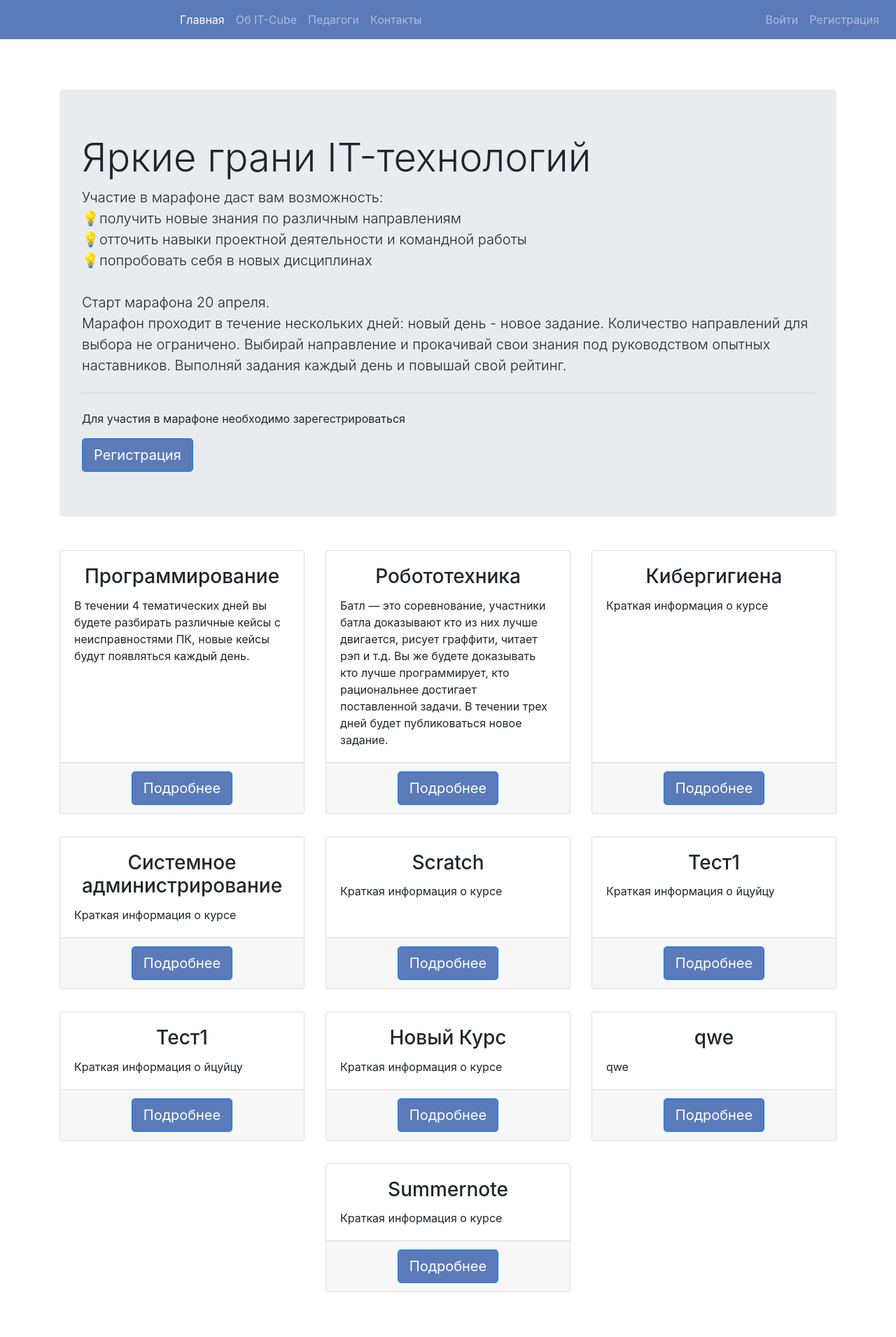
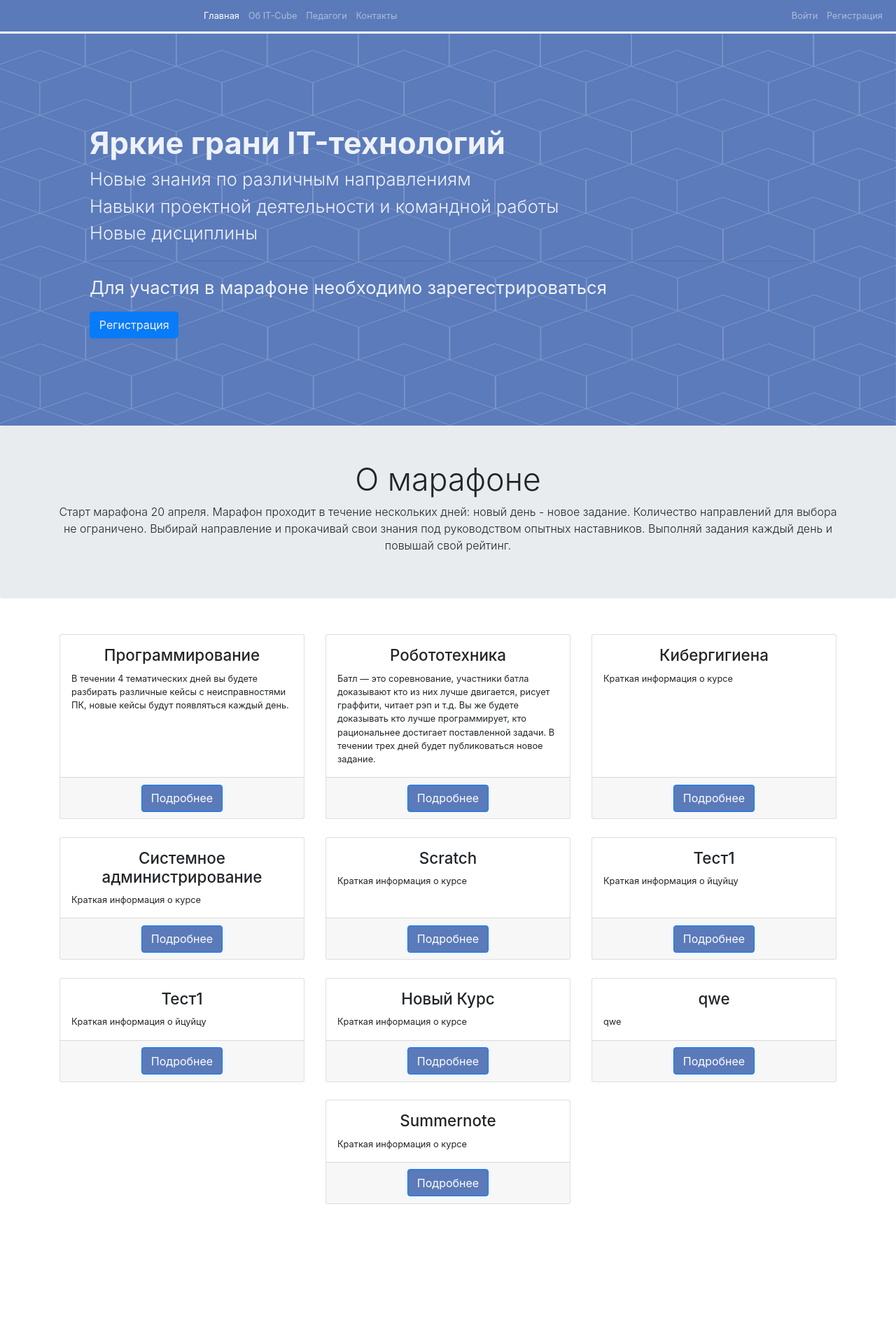
Before and after one commit to Markoni23/itcubemarathon, a Django app: page / in a window 1280 px wide. Shown: the whole page at 70% size. After the commit the page ends 1720 px from the top, so only its background shows below. Run offline with Django 3.2, Linux system fonts and the light colour scheme; data comes from the database, SQL or seed files in the repository; some libraries are stand-ins or nearby versions.

Commit message:
index changes

```diff
--- /dev/null
+++ b/itcubesite/static/css/custom.css
@@ -0,0 +1,46 @@
+/* CSS */
+
+html{
+  font-size: calc(1vw);
+  width: 100%;
+  max-width: 100%;
+  overflow-x: hidden;
+}
+
+body
+{
+  width: 100%;
+  max-width: 100%;
+  overflow-x: hidden;
+}
+
+.img__container {
+  position: relative;
+  margin: 20px auto 30px auto;
+}
+
+.img__container>img {
+  display: inline-block;
+  width: 100%;
+  height: 70vh;
+}
+
+.img__description {
+    position:absolute;
+    width: 80%;
+    top:50%;
+    left:50%;
+    color: white;
+    opacity: 0.9;
+    transform:translate(-50%, -50%);
+    z-index: 1000;
+    font-size: 2em;
+}
+.img__description>p {
+  font-size: 1em;
+}
+
+.img__header {
+  font-weight: bold;
+  font-size: 1.7em;
+}
--- a/marathon/templates/index.html
+++ b/marathon/templates/index.html
@@ -1,32 +1,39 @@
 {% extends 'base.html'%}
-{% block content%}
-<div class="d-flex justify-content-center">
-    <h1></h1>
-</div>
+{% block index %}
+{% load static %}
 
-<div class="d-flex justify-content-center">
-    <p></p>
-</div>
-
-<div class="jumbotron">
-  <h1 class="display-4">Яркие грани IT-технологий</h1>
-  <p class="lead">Участие в марафоне даст вам возможность:
-<br>💡получить новые знания по различным направлениям
-<br>💡отточить навыки проектной деятельности и командной работы
-<br>💡попробовать себя в новых дисциплинах
-<br>
-<br>Старт марафона 20 апреля.
-<br>
-Марафон проходит в течение нескольких дней: новый день -
- новое задание. Количество направлений для выбора не ограничено.
- Выбирай направление и прокачивай свои знания под руководством опытных наставников.
- Выполняй задания каждый день и повышай свой рейтинг.</p>
+    <div class="img__container mt-1 mb-0">
+        <img src="{% static 'images/image.png' %}" class="image" alt="Описание изображения...">
+        <div class="img__description">
+            <div class="img__header">Яркие грани IT-технологий</div>
+          <p class="lead"> Новые знания по различным направлениям
+                      <br> Навыки проектной деятельности и командной работы
+                      <br>Новые дисциплины</p>
           {% if not request.user.is_authenticated %}
             <hr class="my-4">
             <p>Для участия в марафоне необходимо зарегестрироваться</p>
-  <a class="btn btn-primary btn-lg" style="background-color: #5b7ab9;" href="{% url 'register' %}" role="button">Регистрация</a>
+            <a class="btn btn-primary btn-lg" href="{% url 'register' %}" role="button">Регистрация</a>
             {% endif %}
         </div>
+    </div>
+
+    <div class="jumbotron text-center px-5">
+            <h1 class="display-4">О марафоне</h1>
+            <p class="lead mx-5">Старт марафона 20 апреля.
+                Марафон проходит в течение нескольких дней: новый день - новое задание.
+                 Количество направлений для выбора не ограничено.
+                 Выбирай направление и прокачивай свои знания под руководством опытных наставников.
+                 Выполняй задания каждый день и повышай свой рейтинг.</p>
+
+    </div>
+
+
+
+
+{% endblock index%}
+{% block content %}
+
+
 
           <div class="row row-cols-1 justify-content-md-center row-cols-md-3">
           {% for course in courses %}
@@ -71,5 +78,4 @@
           </div>
 
           -->
-
-{% endblock %}
+{% endblock content %}
--- a/templates/base.html
+++ b/templates/base.html
@@ -6,10 +6,10 @@
     <meta name="viewport" content="width=device-width, initial-scale=1, shrink-to-fit=no">
 
     <!-- Bootstrap CSS -->
-
+    {% load static %}
     <link rel="stylesheet" href="https://stackpath.bootstrapcdn.com/bootstrap/4.4.1/css/bootstrap.min.css" integrity="sha384-Vkoo8x4CGsO3+Hhxv8T/Q5PaXtkKtu6ug5TOeNV6gBiFeWPGFN9MuhOf23Q9Ifjh" crossorigin="anonymous">
     <script src="https://code.jquery.com/jquery-3.4.1.slim.min.js" integrity="sha384-J6qa4849blE2+poT4WnyKhv5vZF5SrPo0iEjwBvKU7imGFAV0wwj1yYfoRSJoZ+n" crossorigin="anonymous"></script>
-
+    <link rel="stylesheet" href="{% static 'css/custom.css' %}">
     {% block extra %}
     {% endblock %}
 
@@ -57,8 +57,11 @@
         </ul>
     </div>
 </nav>
+{% block index %}
 
-    <div class='row mt-5 mb-5'>
+ {% endblock index %}
+
+ <div class='row mt-5 mb-5'>
         <div class='container justify-content-center'>
             {%if messages%}
                 {%for message in messages %}
@@ -67,11 +70,8 @@
                     </div>
                 {%endfor%}
             {%endif%}
-            {%block content %}
-
-            {%endblock %}
-        </div>
-    </div>
+    {% block content %}
+    {% endblock content %}
 
     <!-- Optional JavaScript -->
     <!-- jQuery first, then Popper.js, then Bootstrap JS -->
```
Also changed, not shown: itcubesite/static/images/image.png (added), 2 other files. Lines whose indentation alone changed are shown as unchanged.
